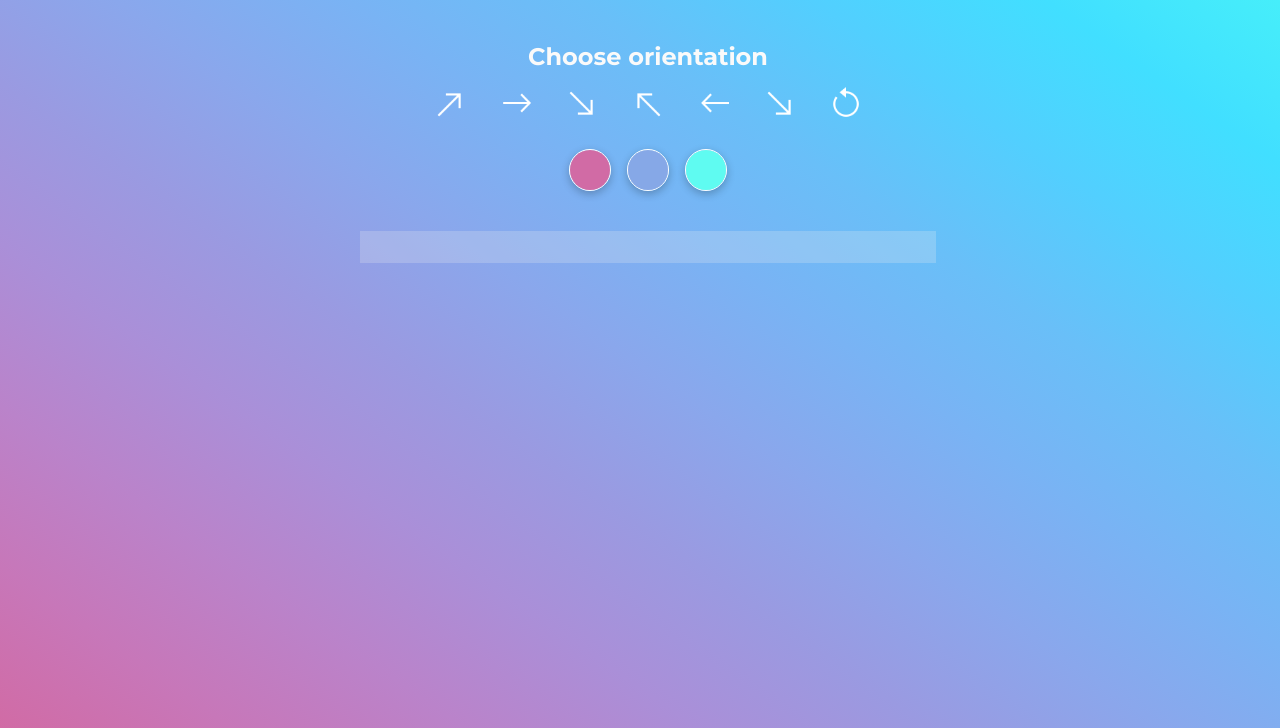
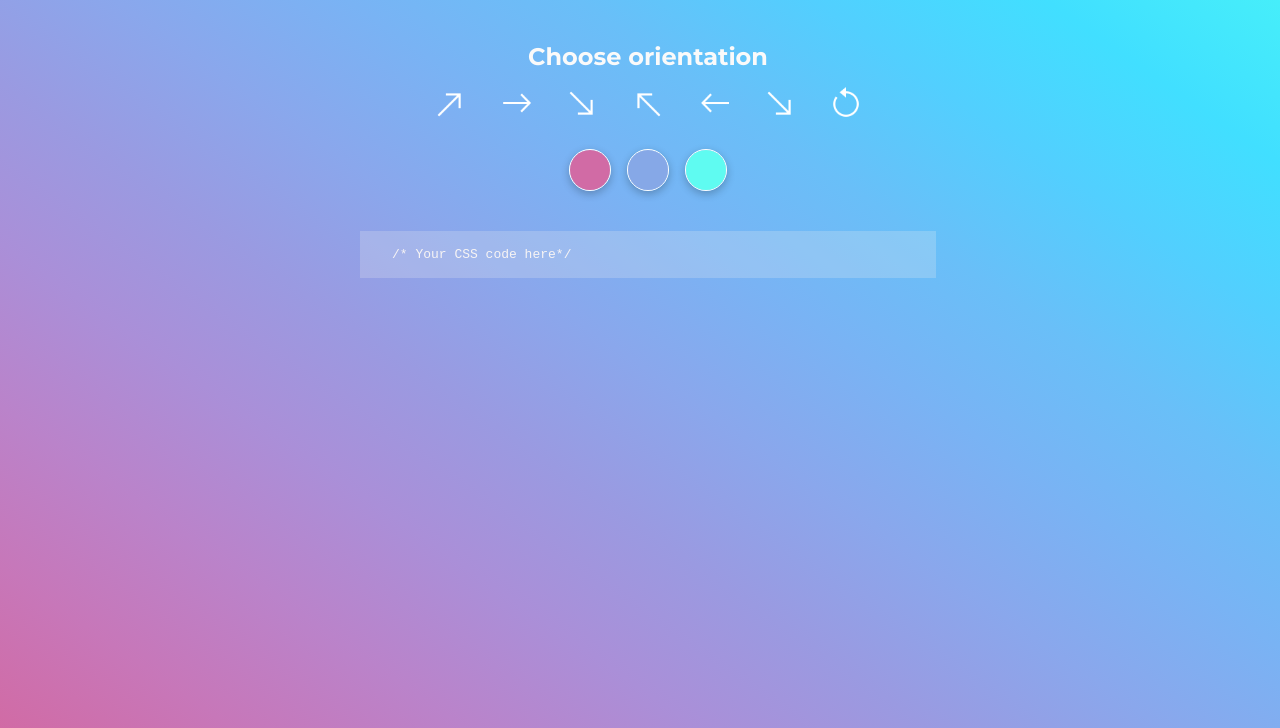
Before and after one commit to soujanya-satpute/Background-Generator, a plain HTML site: page index.html in a window 1280 px wide. Shown: the part 160-888 px from the top of the page. Drawn offline with Linux system fonts and the light colour scheme.

Commit message:
code content added

```diff
--- a/index.html
+++ b/index.html
@@ -60,7 +60,9 @@
       </div>
     </div>
     <div class="dynamic_code">
-      <code></code>
+      <code>
+      /* Your CSS code here*/
+      </code>
     </div>
     <script src="./script.js"></script>
   </body>
```
